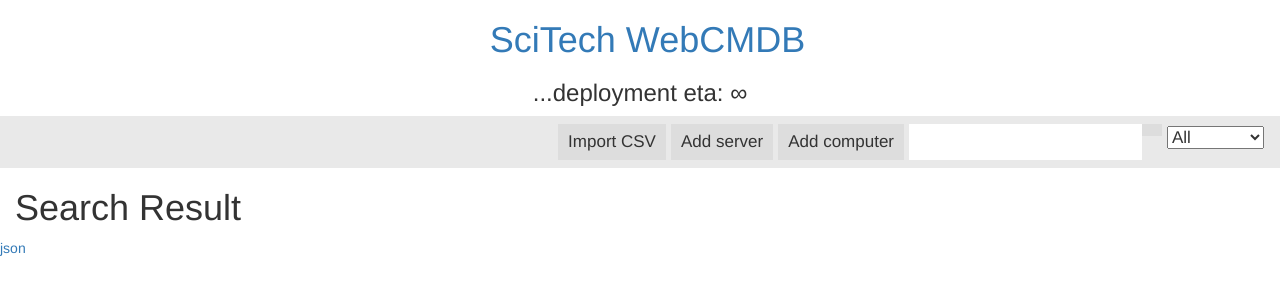
After one commit to SciTech-WebCMDB/WebCMDB, a Django app: template WebCMDBapi/templates/WebCMDBapi/search_generic.html in a window 1280 px wide. The commit adds this page. Shown: the top 300 px of the page. Run offline with Django 3.2, Linux system fonts and the light colour scheme; the template is opened without the code that fills it: most values are stand-ins (such as "Sample title", 1, 10 or a date in 2020); parts of the project's set-up code (start-up, migrations or seed data) failed here and were passed over; some libraries are stand-ins or nearby versions.

Commit message:
Some UI update

```diff
--- a/WebCMDB/settings.py
+++ b/WebCMDB/settings.py
@@ -139,7 +139,10 @@ HAYSTACK_CONNECTIONS = {
     }
 }
 
+
+
 #HAYSTACK_SIGNAL_PROCESSOR = 'haystack.signals.RealtimeSignalProcessor'
+#HAYSTACK_SIGNAL_PROCESSOR = 'celery_haystack.signals.CelerySignalProcessor'
 HAYSTACK_LIMIT_TO_REGISTERED_MODELS = False
 
 CELERY_TIMEZONE = 'America/Edmonton'
--- a/WebCMDBapi/search_indexes.py
+++ b/WebCMDBapi/search_indexes.py
@@ -1,7 +1,7 @@
 from haystack import indexes
 from .models import Computer, Server
 
-class ComputerIndex(indexes.SearchIndex, indexes.Indexable):
+class ComputerIndex(indexes.SearchIndex, indexes.Indexable,):
 	text = indexes.NgramField(document=True, use_template=True)
 	hostname = indexes.CharField(model_attr='hostname')
 	ipv4 = indexes.CharField(model_attr='ipv4', null=True)
--- a/WebCMDBapi/static/css/form.css
+++ b/WebCMDBapi/static/css/form.css
@@ -1,6 +1,6 @@
 /*This is for the computer detail form*/
-.col-sm-2 {
-	margin-left: -100px;
+h1 {
+	padding-left: 15px;
 }
 
 .col-sm-10 {
--- a/WebCMDBapi/templates/WebCMDBapi/base.html
+++ b/WebCMDBapi/templates/WebCMDBapi/base.html
@@ -62,7 +62,7 @@
 						form.action = "{% url 'WebCMDBapi:server_search_generic' %}";
 						break;
 					case "All":
-						form.action = "{% url 'WebCMDBapi:all_search_generic_api' %}";
+						form.action = "{% url 'WebCMDBapi:all_search_generic' %}";
 						break;
 				}
 			}
--- /dev/null
+++ b/WebCMDBapi/templates/WebCMDBapi/search_generic.html
@@ -0,0 +1,30 @@
+{% extends 'WebCMDBapi/base.html' %}
+{% load rest_framework %}
+{% load static %}
+{% block content %}
+<h1> Search Result </h1><a id="a_json" href="" onclick="get_json()">json</a>
+<ul>
+	{% for machine in machines %}
+		{% if "Computer" in machine.object %}
+		<li>
+			<a href="{% url 'WebCMDBapi:computer_detail' pk=machine.object.pk %}">ID: {{ machine.object.id }}</a>
+			<p>Type: Computer</p>
+			<p>Hostname: {{ machine.object.hostname }}</p>
+			<p>Location: {{ machine.object.location }}</p>
+		</li>
+		{% elif "Server" in machine.object %}
+		<li>
+			<a href="{% url 'WebCMDBapi:server_detail' pk=server.object.pk %}">ID: {{ server.object.id }}</a>
+			<p>Type: Server</p>
+			<p>Hostname: {{ machine.object.hostname }}</p>
+			<p>Location: {{ machine.object.location }}</p>
+		</li>
+		{% endif %}
+	{% endfor %}
+</ul>
+<script type="text/javascript">
+	function get_json() {
+		document.getElementById("a_json").href = '/api' + window.location.pathname + window.location.search
+	}
+</script>
+{% endblock %}
--- a/WebCMDBapi/urls.py
+++ b/WebCMDBapi/urls.py
@@ -15,6 +15,7 @@ urlpatterns = [
 	path('api/server_detail/<uuid:pk>/', views.ServerDetailAPIView.as_view(), name='server_detail_json'),
 	path('search/generic/computer/', views.ComputerSearchGeneric.as_view(), name='computer_search_generic'),
 	path('search/generic/server/', views.ServerSearchGeneric.as_view(), name='server_search_generic'),
+	path('search/generic/all/', views.AllSearchGeneric.as_view(), name='all_search_generic'),
 	path('api/search/generic/all/', views.AllSearchGeneric.as_view(), name='all_search_generic_api'),
 	path('api/search/generic/computer/', views.ComputerSearchGeneric.as_view(), name='computer_search_generic_api'),
 	path('api/search/generic/server/', views.ServerSearchGeneric.as_view(), name='server_search_generic_api'),
--- /dev/null
+++ b/log_celery/log2021-03-31 14:26:33.806552.txt
@@ -0,0 +1,4 @@
+Row:3504; Error:['“Active” value must be either True, False, or None.']
+Row:3509; Error:['“Active” value must be either True, False, or None.']
+Row:3514; Error:['“Active” value must be either True, False, or None.']
+Row:3515; Error:['“Active” value must be either True, False, or None.']
--- /dev/null
+++ b/log_celery/log2021-03-31 14:32:41.391716.txt
@@ -0,0 +1,4 @@
+Row:3504; Error:['“Active” value must be either True, False, or None.']
+Row:3509; Error:['“Active” value must be either True, False, or None.']
+Row:3514; Error:['“Active” value must be either True, False, or None.']
+Row:3515; Error:['“Active” value must be either True, False, or None.']
```
Also changed, not shown: WebCMDBapi/views.py (+7 -2 lines), log_celery/log2021-03-31 14:23:01.390154.txt (added), 6 other files.
